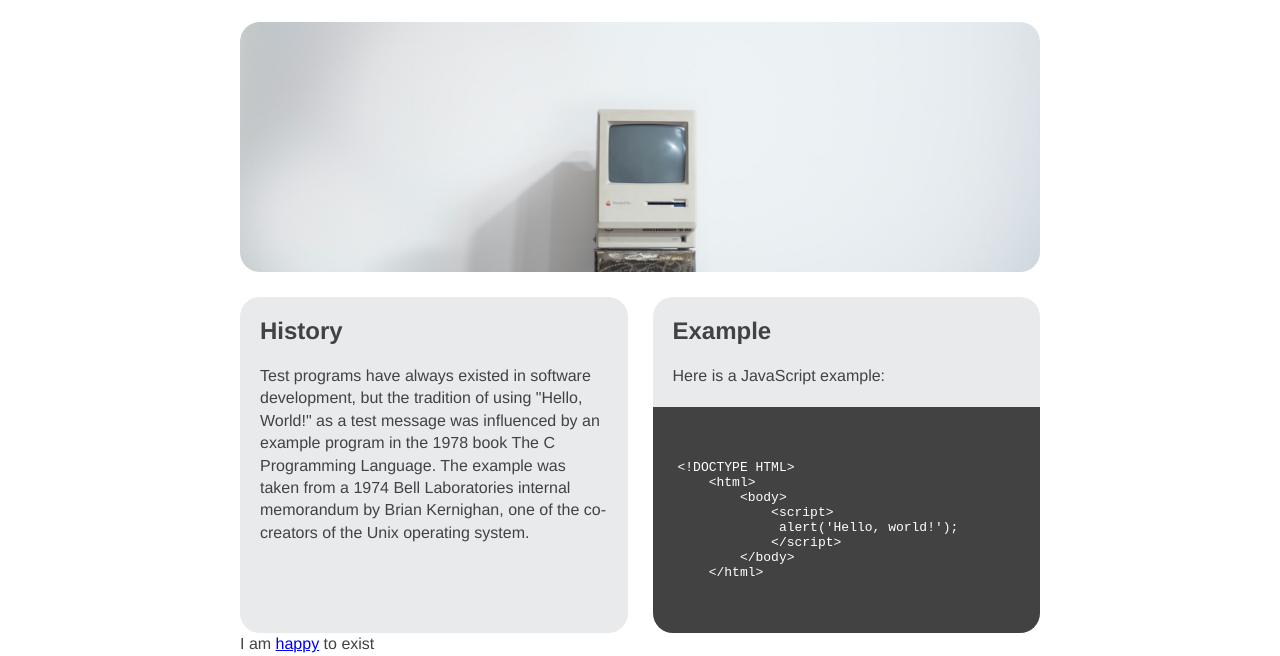
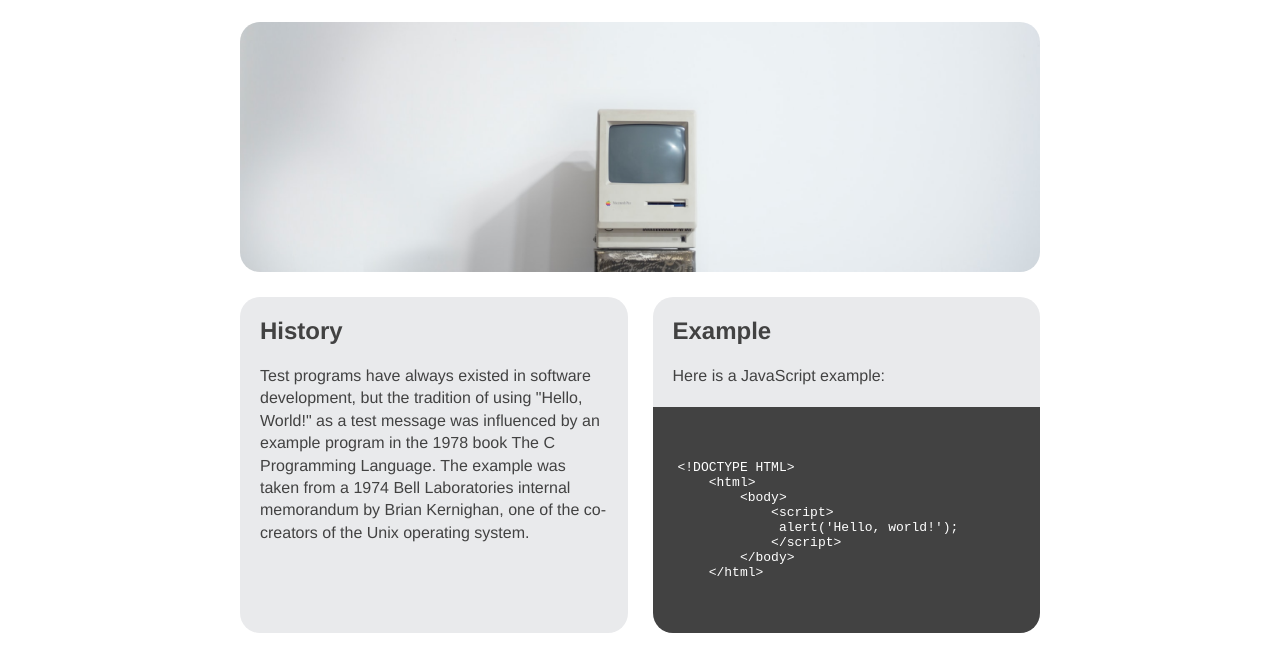
Before and after one commit to Cmcclelland23/Week-5, a website: page index.html in a window 1280 px wide. Shown: the part 173-829 px from the top of the page. After the commit the page ends 806 px from the top, so only its background shows below. Drawn offline with Linux system fonts and the light colour scheme.

Commit message:
Removed Hyperlink

```diff
--- a/index.html
+++ b/index.html
@@ -36,9 +36,6 @@
         </div>
     </section>
 </div>
-
-<p>I am <a href="https://www.youtube.com/watch?v=ZbZSe6N_BXs" title="I am happy">happy</a> to exist</p>
-
 </main>
 </body>
 </html>
```
